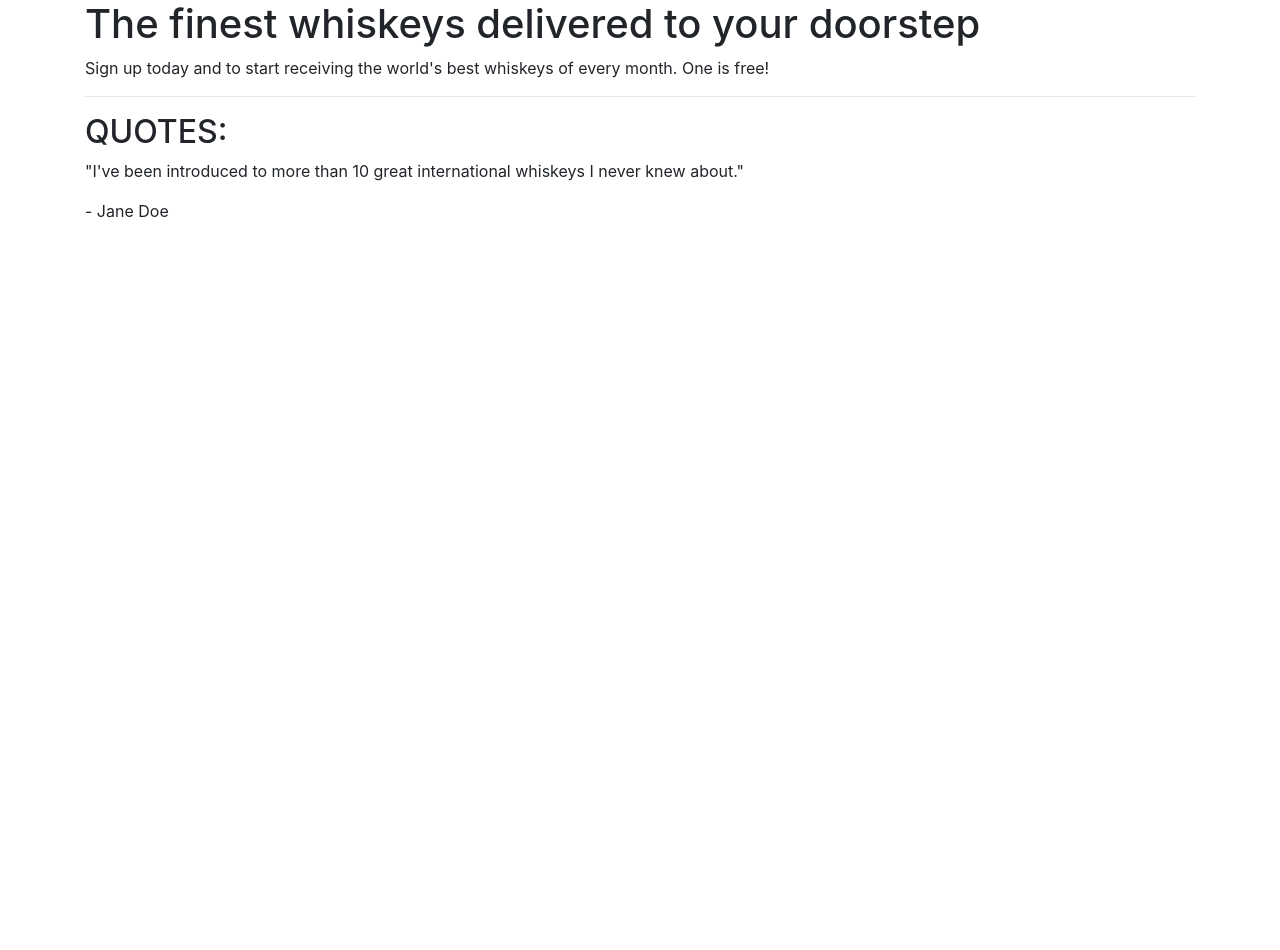
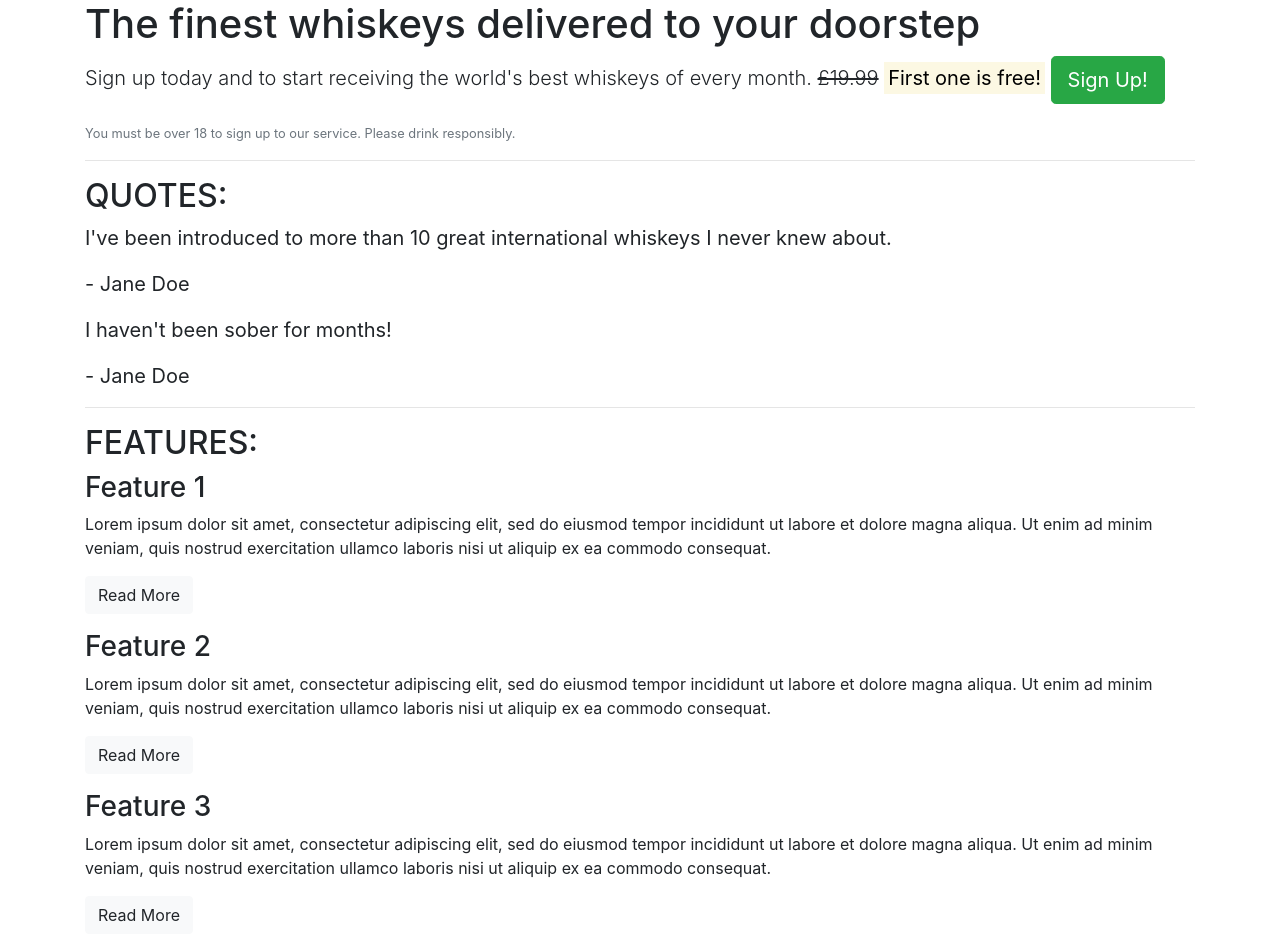
Before and after one commit to Dilsv/bootstrap-run, a plain HTML site: page index.html in a window 1280 px wide. Before the commit the page ends 800 px from the top, so only its background shows below. Drawn offline with nearby package versions, Linux system fonts and the light colour scheme.

Commit message:
Add button features and formatted text

```diff
--- a/index.html
+++ b/index.html
@@ -13,9 +13,11 @@
             <h1>
                 The finest whiskeys delivered to your doorstep
             </h1>
-            <p>
+            <p class="lead">
                 Sign up today and to start receiving the world's best whiskeys of every month.
-                One is free!
+                <s>£19.99</s> <strong><mark>First one is free!</mark></strong>
+                <button class="btn btn-success btn-lg">Sign Up!</button>
+                <p class="text-muted"><small>You must be over 18 to sign up to our service. Please drink responsibly.</small></p>
             </p>
         </section>
         <!-- /.callout -->
@@ -27,17 +29,47 @@
                 Quotes:
             </h2>
 
-            <div class="quote">
+            <blockquote class="blockquote">
                 <p>
-                    "I've been introduced to more than 10 great international whiskeys
-                    I never knew about."
+                    I've been introduced to more than 10 great international whiskeys
+                    I never knew about.
                 </p>
                 <p>
                     - Jane Doe
                 </p>
+            </blockquote>
+            <blockquote class="blockquote">
+                <p>
+                    I haven't been sober for months!
+                </p>
+                <p>
+                    - Jane Doe
+                </p>
+            </blockquote>
+        </section>
+        <!-- / .quotes -->
+        <hr>
 
+        <!-- Features -->
+        <section class="features">
+            <h2 class="text-uppercase">Features:</h2>
+            <div class="feature">
+                <h3>Feature 1</h3>
+                <p>Lorem ipsum dolor sit amet, consectetur adipiscing elit, sed do eiusmod tempor incididunt ut labore et dolore magna aliqua. Ut enim ad minim veniam, quis nostrud exercitation ullamco laboris nisi ut aliquip ex ea commodo consequat.</p>
+                <p><a class="btn btn-small btn-light" href="">Read More</a></p>
+            </div>
+            <div class="feature">
+                <h3>Feature 2</h3>
+                <p>Lorem ipsum dolor sit amet, consectetur adipiscing elit, sed do eiusmod tempor incididunt ut labore et dolore magna aliqua. Ut enim ad minim veniam, quis nostrud exercitation ullamco laboris nisi ut aliquip ex ea commodo consequat.</p>
+                <p><a class="btn btn-small btn-light" href="">Read More</a></p>
+            </div>
+            <div class="feature">
+                <h3>Feature 3</h3>
+                <p>Lorem ipsum dolor sit amet, consectetur adipiscing elit, sed do eiusmod tempor incididunt ut labore et dolore magna aliqua. Ut enim ad minim veniam, quis nostrud exercitation ullamco laboris nisi ut aliquip ex ea commodo consequat.</p>
+                <p><a class="btn btn-small btn-light" href="">Read More</a></p>
             </div>
         </section>
+        <!-- /.features -->
     </article>
 
     <script src="https://code.jquery.com/jquery-3.3.1.slim.min.js" integrity="sha384-q8i/X+965DzO0rT7abK41JStQIAqVgRVzpbzo5smXKp4YfRvH+8abtTE1Pi6jizo" crossorigin="anonymous"></script>
```
